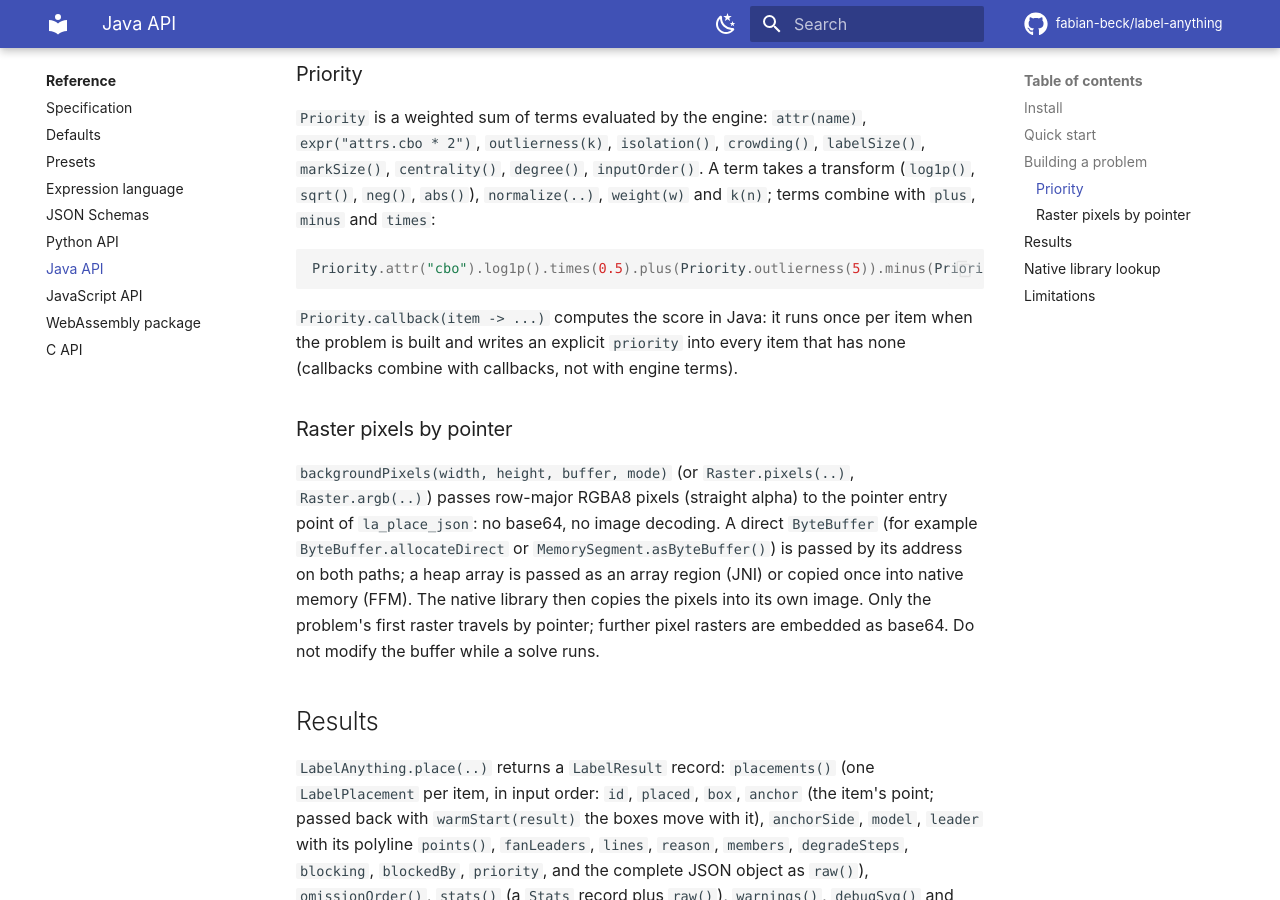
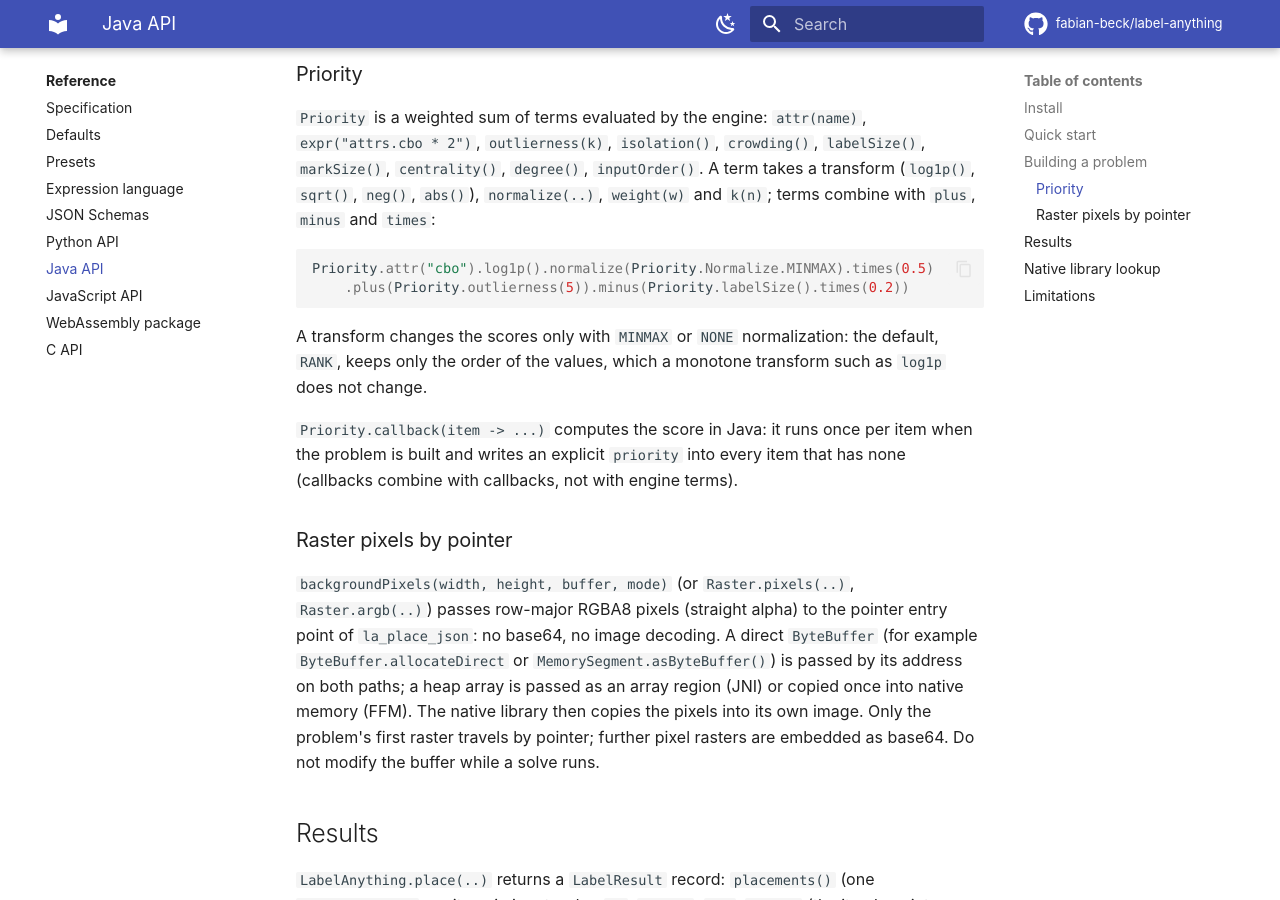
Before and after one commit to fabian-beck/label-anything, an MkDocs documentation site: the page built from docs/bindings/java.md, in a window 1280 px wide and 900 px high, scrolled down 3186 px. Built offline with MkDocs 1.6.1 and Material for MkDocs 9.7.7, drawn with Linux system fonts in a browser that asks for light colours; comment, search, counter and statistics services are not loaded; some of the changed text lies outside the part shown.

Commit message:
docs: drop log1p where it changes nothing
A monotone transform of a single priority term never changes the order,
and under the default rank normalization it changes no score either, yet
several examples applied log1p to population as if it mattered. The
single-term examples drop it; the Java combinations use minmax
normalization, where it does change the weighting, and say so.

Co-Authored-By: Claude Opus 5.5 <noreply@anthropic.com>
Claude-Session: https://claude.ai/code/session_01Vd5LvDanN6UPWsgApcsDVZ

````diff
--- a/docs/bindings/java.md
+++ b/docs/bindings/java.md
@@ -51,7 +51,7 @@ var problem = LabelProblem.builder()
     .backgroundRaster(Path.of("map.png"), RasterMode.INK)
     .avoid(Avoid.label().hard("labels").weight("ink", 0.5))
     .leaders(Leaders.angles(0, 45, 90, 135, 180, 225, 270, 315))
-    .priority(Priority.attr("traffic").log1p().plus(Priority.outlierness(5)))
+    .priority(Priority.attr("traffic").log1p().normalize(Priority.Normalize.MINMAX).plus(Priority.outlierness(5)))
     .omission(Omission.STRICT)
     .build();
 LabelResult r = LabelAnything.place(problem);
@@ -113,8 +113,13 @@ same, self-contained (raw pixels embedded), e.g. for `label-anything place`.
 combine with `plus`, `minus` and `times`:
 
 ```java
-Priority.attr("cbo").log1p().times(0.5).plus(Priority.outlierness(5)).minus(Priority.labelSize().times(0.2))
+Priority.attr("cbo").log1p().normalize(Priority.Normalize.MINMAX).times(0.5)
+    .plus(Priority.outlierness(5)).minus(Priority.labelSize().times(0.2))
 ```
+
+A transform changes the scores only with `MINMAX` or `NONE` normalization: the default,
+`RANK`, keeps only the order of the values, which a monotone transform such as `log1p`
+does not change.
 
 `Priority.callback(item -> ...)` computes the score in Java: it runs once per item when
 the problem is built and writes an explicit `priority` into every item that has none
````
Also changed, not shown: 3 other files.
